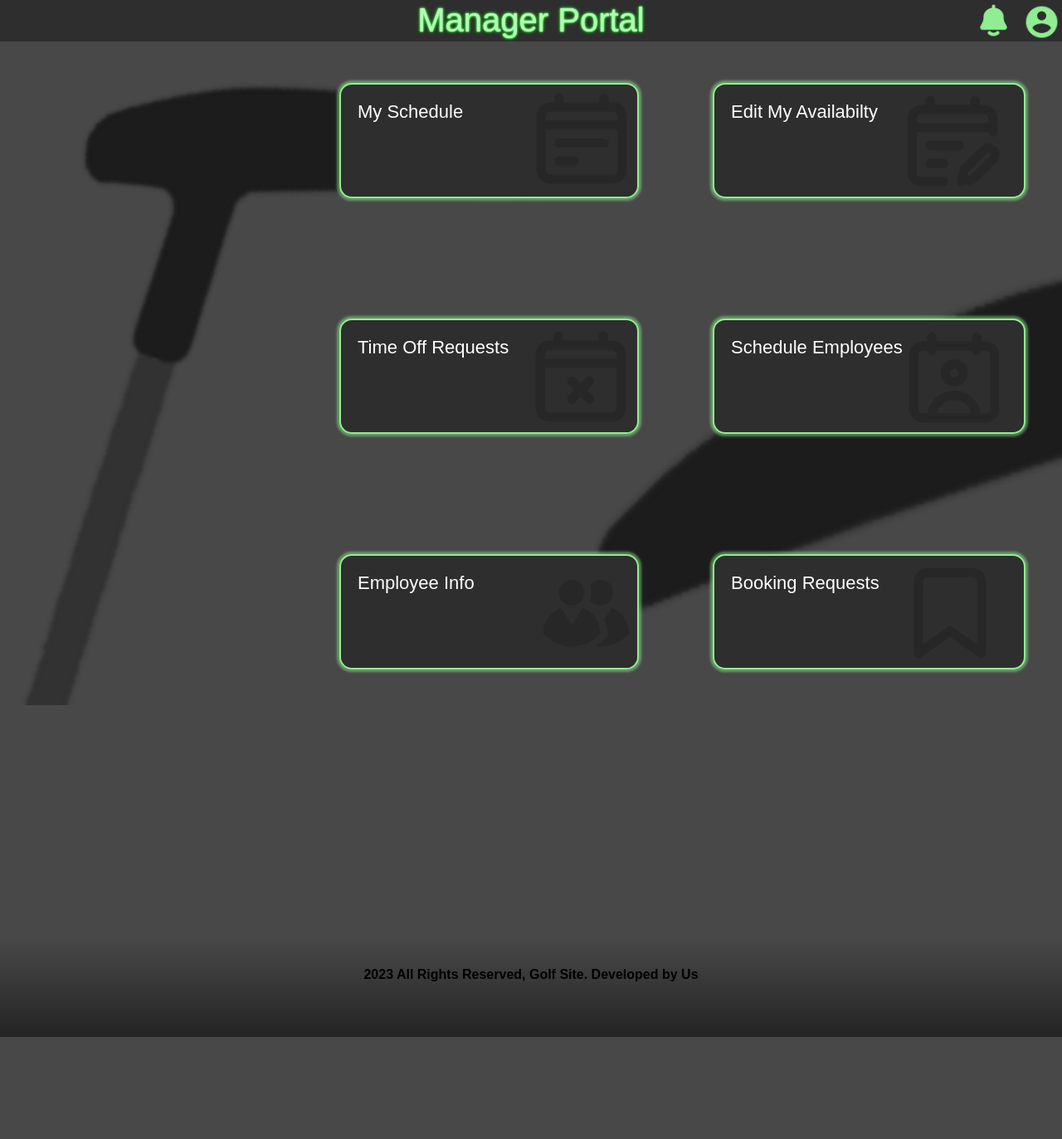
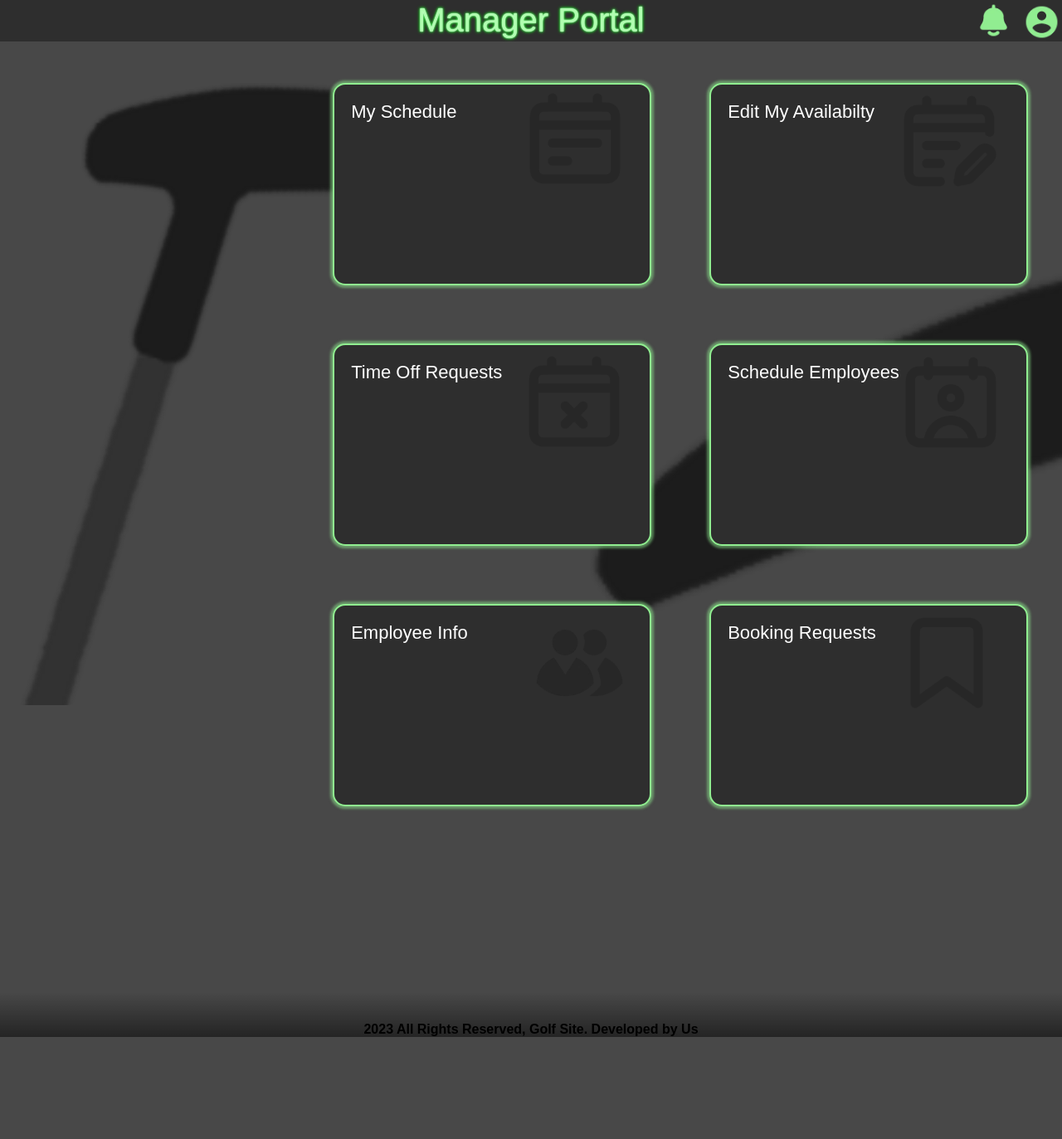
Before and after one commit to CadenConde/My-Golf-Site, a PHP site: page /GolfSite/admin/employeeIndex.php in a window 1280 px wide. Shown: the whole page at 83% size. Before the commit the page ends 1250 px from the top, so only its background shows below. Run offline with PHP 8.4, Linux system fonts and the light colour scheme; the visitor is signed in with stand-in values (Sample User, id 1); data that the repository does not hold is empty.

Commit message:
Update admin.css

```diff
--- a/GolfSite/css/admin.css
+++ b/GolfSite/css/admin.css
@@ -348,8 +348,7 @@ section.navBar p:hover{
     margin-top: -400px;
     position: absolute;
     bottom: 0;
-    min-height: 15vh;
-    height: 10px;
+    height: auto;
     background-image: linear-gradient(rgba(0, 0, 0, 0), rgba(0, 0, 0, .5));
     z-index: 0;
     transform: translateY(450px);
@@ -384,7 +383,7 @@ img.nav:hover{
 /*------------------------------------------------*/
 /*admin index*/
 .cardContainer {
-    width: 40%;
+    width: auto;
     max-width: 900px;
     margin: 29%;
     margin-top: 20px;
@@ -408,8 +407,8 @@ img.nav:hover{
 
 
 .adminCard{
-    width: 68%;
-    height: 20%;
+    width: 20rem;
+    height: 10rem;
     background-color: rgb(46, 46, 46);
     box-shadow: 0px 0px 3px 3px rgba(144, 238, 144, .5);
     color:white;
```
